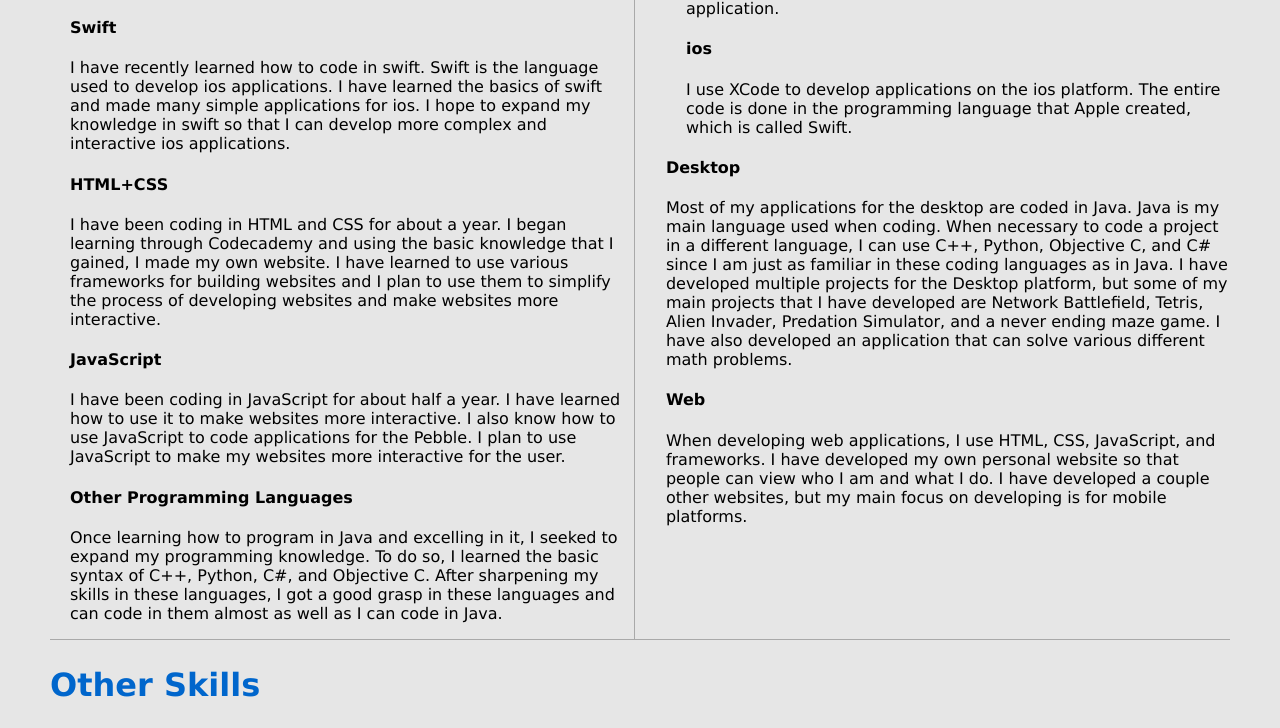
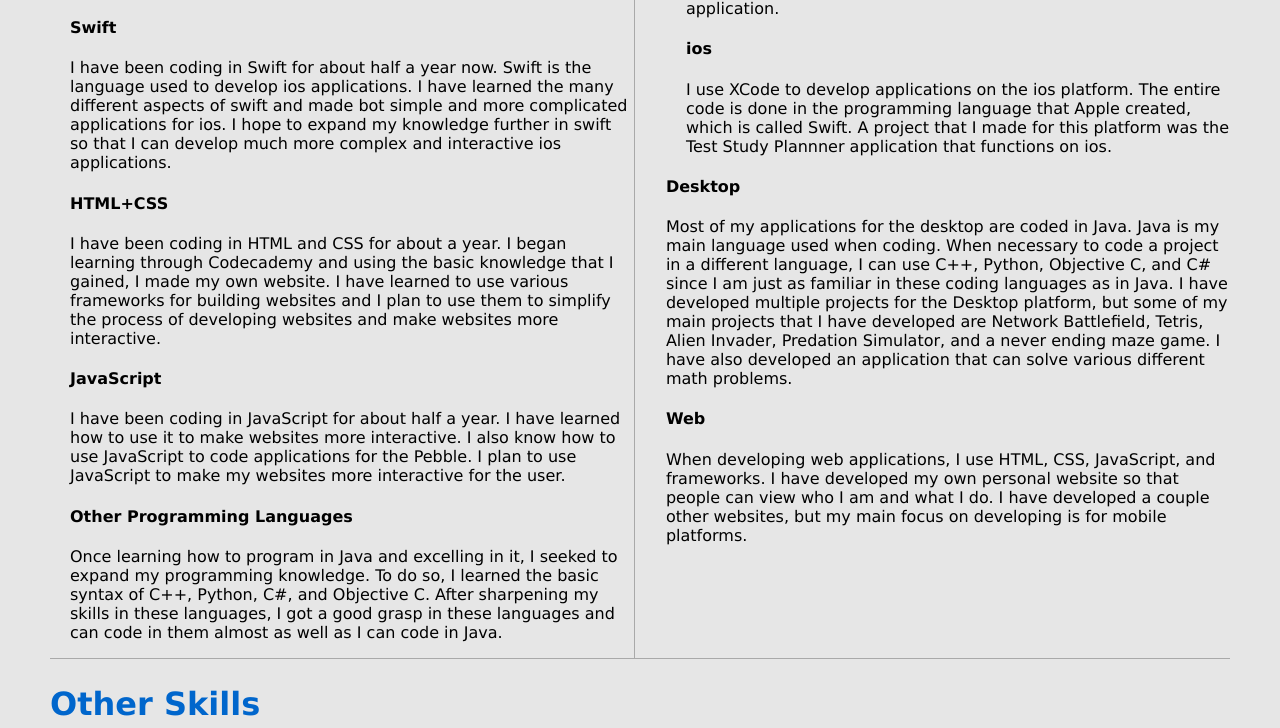
Before and after one commit to ShauryaS/shauryas.github.io, a plain HTML site: page index.html in a window 1280 px wide. Shown: the part 1095-1823 px from the top of the page. Drawn offline with Linux system fonts and the light colour scheme.

Commit message:
Modified Skillset descriptions

```diff
--- a/index.html
+++ b/index.html
@@ -22,7 +22,7 @@
 				</div>
 				<div id="Swift">
 					<h4>Swift</h4>
-					<p>I have recently learned how to code in swift. Swift is the language used to develop ios applications. I have learned the basics of swift and made many simple applications for ios. I hope to expand my knowledge in swift so that I can develop more complex and interactive ios applications.</p>
+					<p>I have been coding in Swift for about half a year now. Swift is the language used to develop ios applications. I have learned the many different aspects of swift and made bot simple and more complicated applications for ios. I hope to expand my knowledge further in swift so that I can develop much more complex and interactive ios applications.</p>
 				</div>
 				<div id="HTMLCSS">
 					<h4>HTML+CSS</h4>
@@ -47,7 +47,7 @@
 					</div>
 					<div id="ios">
 						<h4>ios</h4>
-						<p>I use XCode to develop applications on the ios platform. The entire code is done in the programming language that Apple created, which is called Swift.</p>
+						<p>I use XCode to develop applications on the ios platform. The entire code is done in the programming language that Apple created, which is called Swift. A project that I made for this platform was the Test Study Plannner application that functions on ios.</p>
 					</div>
 				</div>
 				<div id="Desktop">
```
